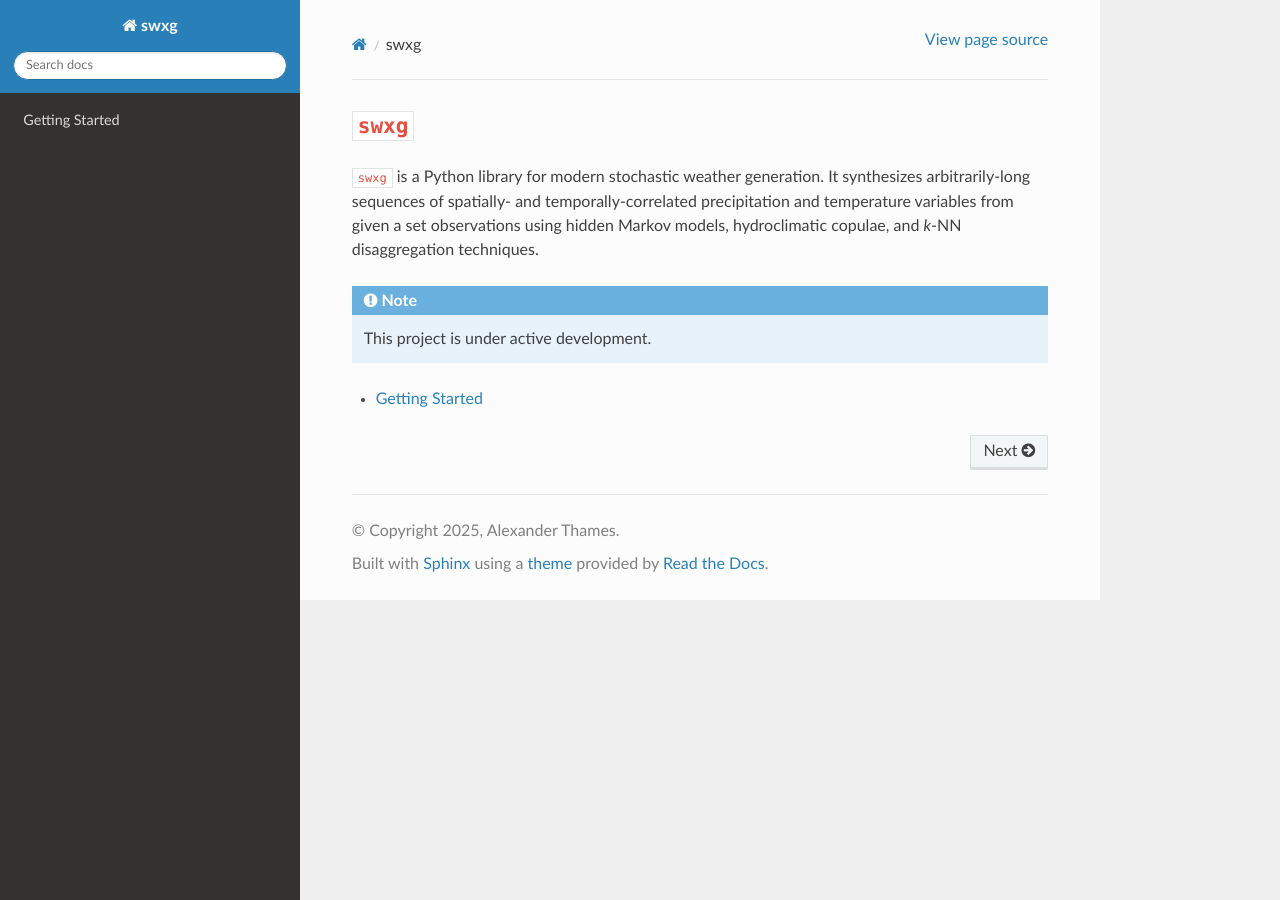
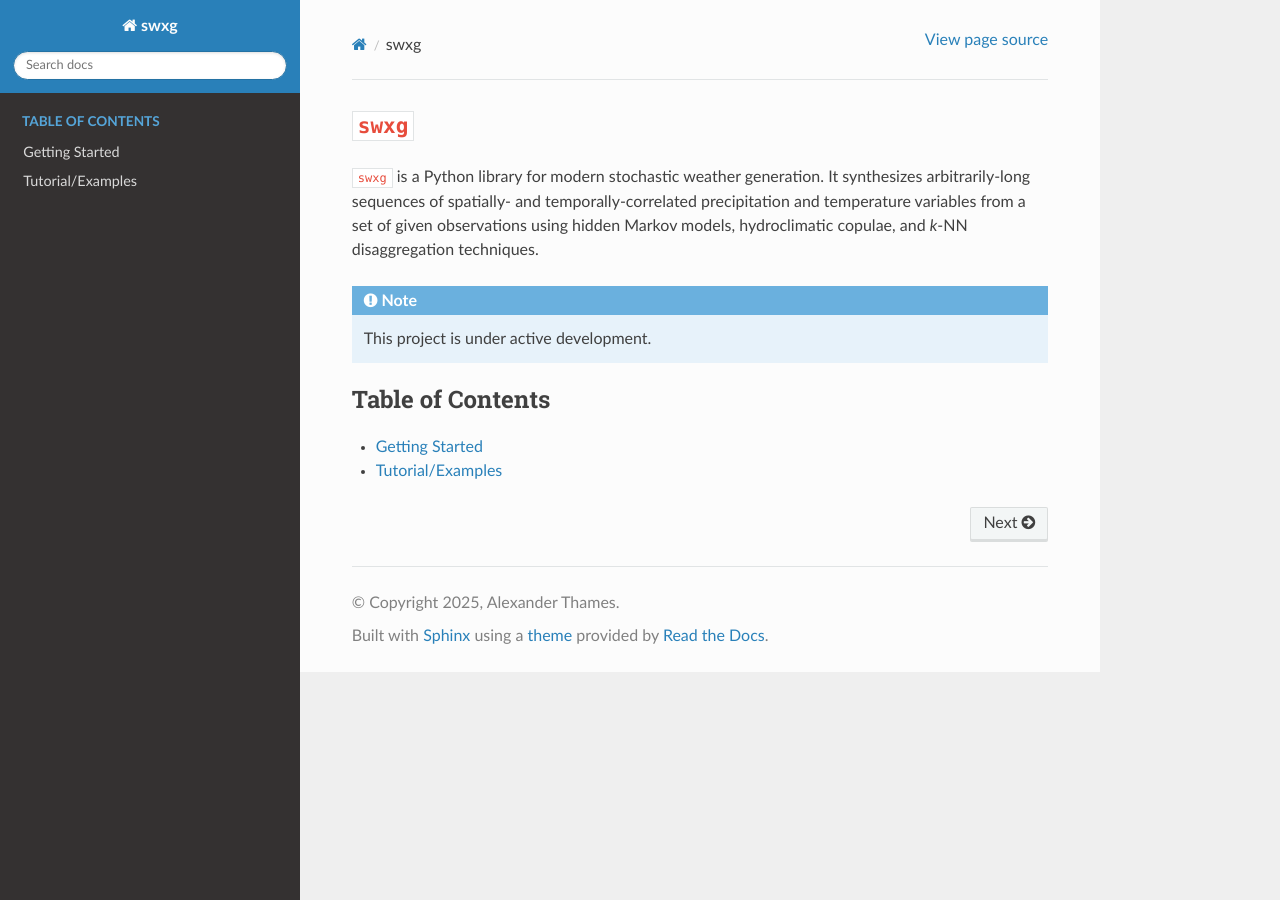
Before and after one commit to xthames/swxg, a Sphinx documentation site: the page built from docs/source/index.rst, in a window 1280 px wide. Built offline with Sphinx 7.4.7 and the Read the Docs theme 3.1.0, drawn with Linux system fonts in a browser that asks for light colours.

Commit message:
many updates to ReadTheDocs

```diff
--- a/docs/source/index.rst
+++ b/docs/source/index.rst
@@ -1,7 +1,7 @@
 ``swxg``
 ==========================
 
-``swxg`` is a Python library for modern stochastic weather generation. It synthesizes arbitrarily-long sequences of spatially- and temporally-correlated precipitation and temperature variables from given a set observations using hidden Markov models, hydroclimatic copulae, and *k*-NN disaggregation techniques.
+``swxg`` is a Python library for modern stochastic weather generation. It synthesizes arbitrarily-long sequences of spatially- and temporally-correlated precipitation and temperature variables from a set of given observations using hidden Markov models, hydroclimatic copulae, and *k*-NN disaggregation techniques.
 
 .. note::
 
@@ -10,6 +10,7 @@
 .. toctree::
     :titlesonly:
     :maxdepth: 1
+    :caption: Table of Contents
 
     Getting Started <getting-started>
     Tutorial/Examples <examples/index>
```
Also changed, not shown: docs/source/examples/index.rst (+13 -0 lines).
